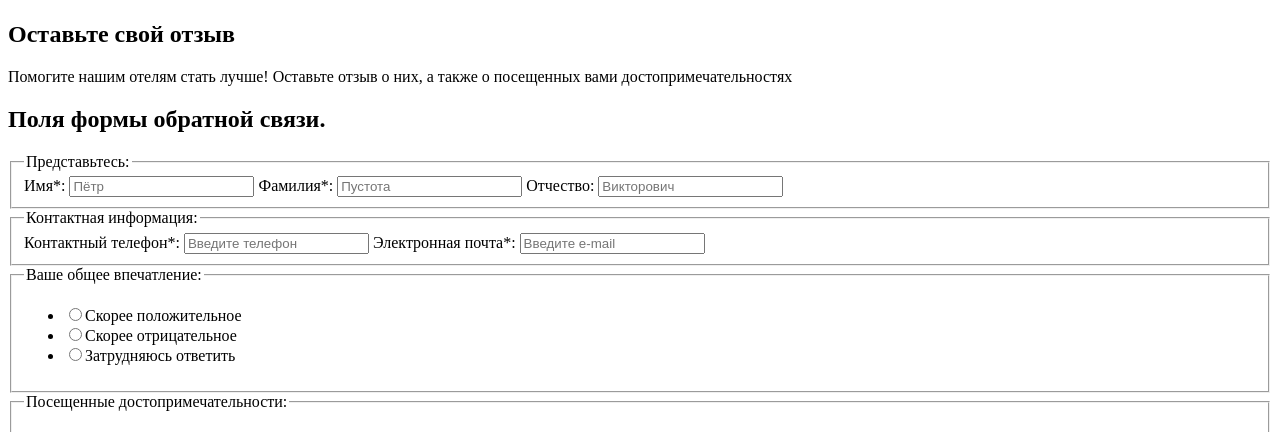
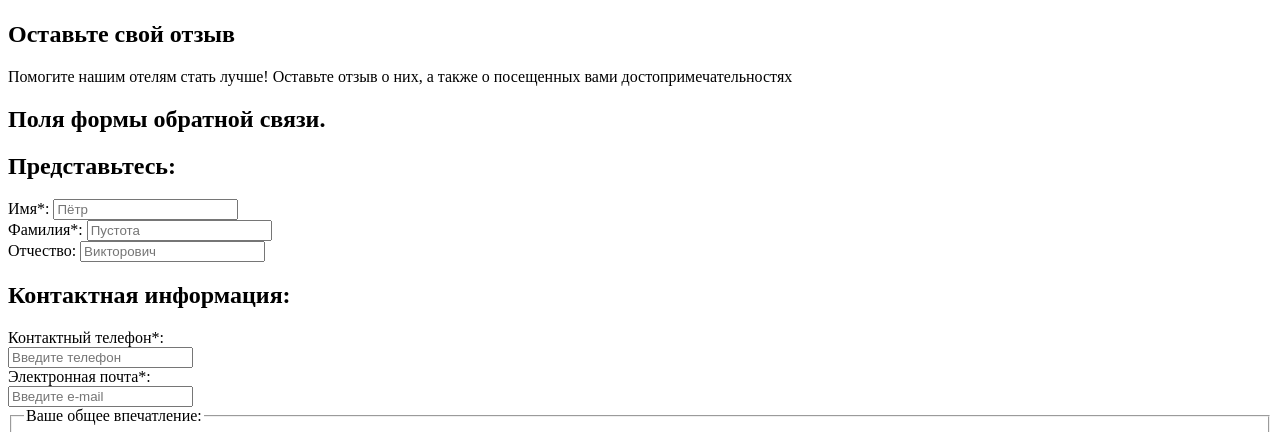
Before and after one commit to htmlacademy-adaptive/2287759-sedona-28, a website: page source/form.html in a window 1280 px wide. Shown: the part 342-774 px from the top of the page. Drawn offline with Linux system fonts and the light colour scheme.

Commit message:
правки form

```diff
--- a/source/form.html
+++ b/source/form.html
@@ -44,32 +44,40 @@
     </section>
     <section class="feedback">
       <h2 class="visually-hidden">Поля формы обратной связи.</h2>
+
       <form class="feedback-form" action="https://echo.htmlacademy.ru/" method="get">
-        <fieldset class="personal-data">
-          <legend class="personal-data__title titles">Представьтесь:</legend>
 
-          <label class="personal-data__name data" for="name">Имя*:</label>
-          <input class="personal-data__name-field data-field" type="text" id="name" name="name" placeholder="Пётр" required>
+          <h2 class="feedback-form__title titles">Представьтесь:</h2>
+        <div class="feedback-form__fields">
+          <label class="feedback-form__fields__label label" for="name">Имя*:</label>
+          <input class="feedback-form__fields__field field" type="text" id="name" name="name" placeholder="Пётр" required>
+        </div>
+        <div class="feedback-form__fields">
+          <label class="feedback-form__fields__label label" for="surname">Фамилия*:</label>
+          <input class="feedback-form__fields__field field" type="text" id="surname" name="surname" placeholder="Пустота" required>
+        </div>
+        <div class="feedback-form__fields">
+          <label class="feedback-form__fields__label label" for="patronymic">Отчество:</label>
+          <input class="feedback-form__fields__field field" type="text" id="patronymic" name="patronymic" placeholder="Викторович">
+        </div>
 
-          <label class="personal-data__surname data" for="surname">Фамилия*:</label>
-          <input class="personal-data__surname-field data-field" type="text" id="surname" name="surname" placeholder="Пустота" required>
+        <h2 class="feedback-form__title titles">Контактная информация:</h2>
+        <div class="feedback-form__fields">
+          <label class="feedback-form__fields__label label" for="tel">Контактный телефон*:</label>
+          <div class="input-field input-field--icon-tel">
+          <input class="field"  type="tel" id="tel" name="tel" placeholder="Введите телефон" required>
+        </div>
+      </div>
 
-          <label class="personal-data__patronymic data" for="patronymic">Отчество:</label>
-          <input class="personal-data__patronymic-field data-field" type="text" id="patronymic" name="patronymic" placeholder="Викторович">
+      <div class="feedback-form__fields">
+          <label class="feedback-form__fields__label label" for="email">Электронная почта*:</label>
+          <div class="input-field input-field--icon-email">
+          <input class="field" type="email" id="email" name="email" placeholder="Введите e-mail" required>
+        </div>
+       </div>
 
-        </fieldset>
-        <fieldset class="contacts">
-          <legend class="contacts__title titles">Контактная информация:</legend>
-
-          <label class="contacts__tel data" for="tel">Контактный телефон*:</label>
-          <input class="contacts__tel-field field field--tel-icon" type="tel" id="tel" name="tel" placeholder="Введите телефон" required>
-
-          <label class="contacts__email" for="email">Электронная почта*:</label>
-          <input class="contacts__email-field field field--email-icon" type="email" id="email" name="email" placeholder="Введите e-mail" required>
-
-        </fieldset>
         <fieldset class="impressions">
-          <legend class="impressions__title titles">Ваше общее впечатление:</legend>
+          <legend class="impressions-title titles">Ваше общее впечатление:</legend>
           <ul class="impressions-list">
             <li class="impressions-list-item">
               <label class="impressions-list-item__control">
@@ -90,7 +98,7 @@
         </fieldset>
 
         <fieldset class="visited">
-          <legend class="visited__title titles">Посещенные достопримечательности:</legend>
+          <legend class="visited-title titles">Посещенные достопримечательности:</legend>
          <ul class="visited-list">
           <li class="visited-list-item">
             <label class="visited-list-item__control">
@@ -116,7 +124,7 @@
         </fieldset>
 
         <fieldset class="emotions">
-          <legend class="emotions__title titles">Опишите свои эмоции:</legend>
+          <legend class="emotions-title titles">Опишите свои эмоции:</legend>
           <textarea class="emotions__emotions-feedback emotions-feedback" name="feedback" placeholder="Опишите подробно все свои восторги "></textarea>
         </fieldset>
 
```
